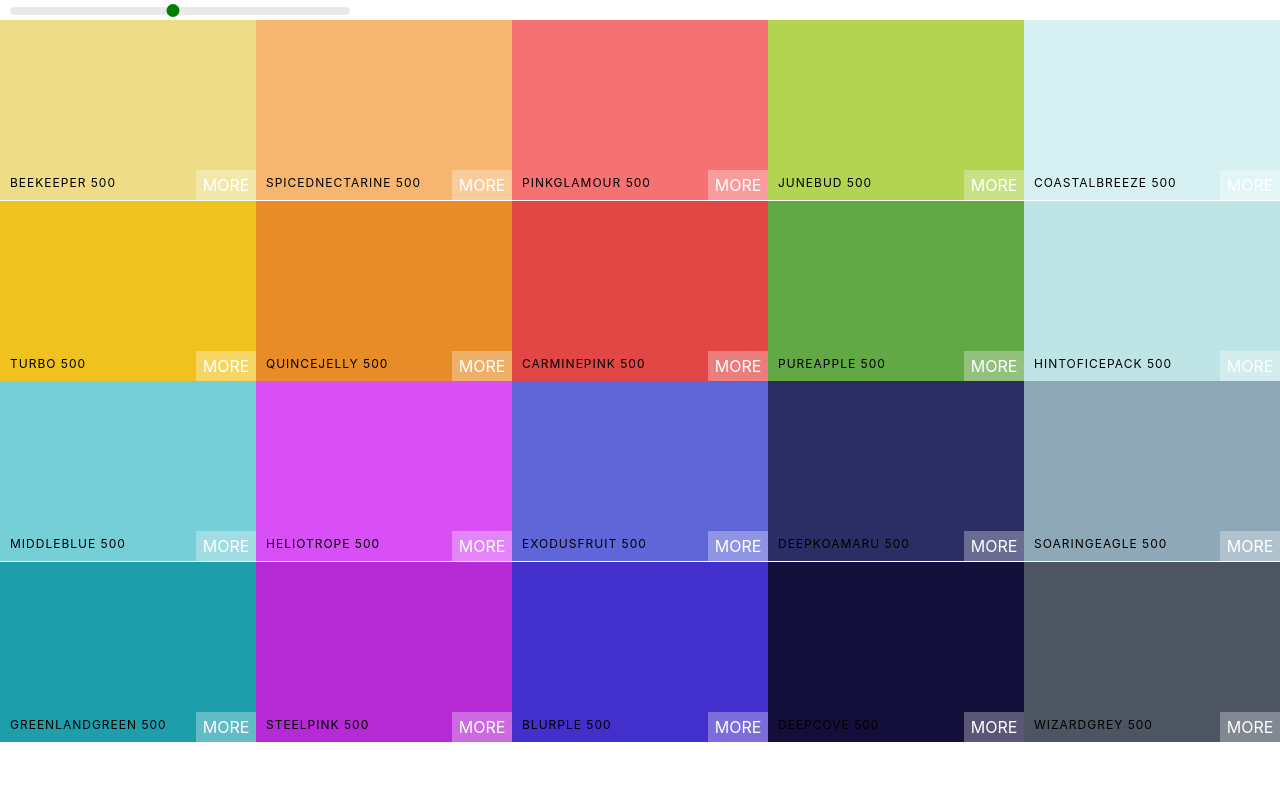
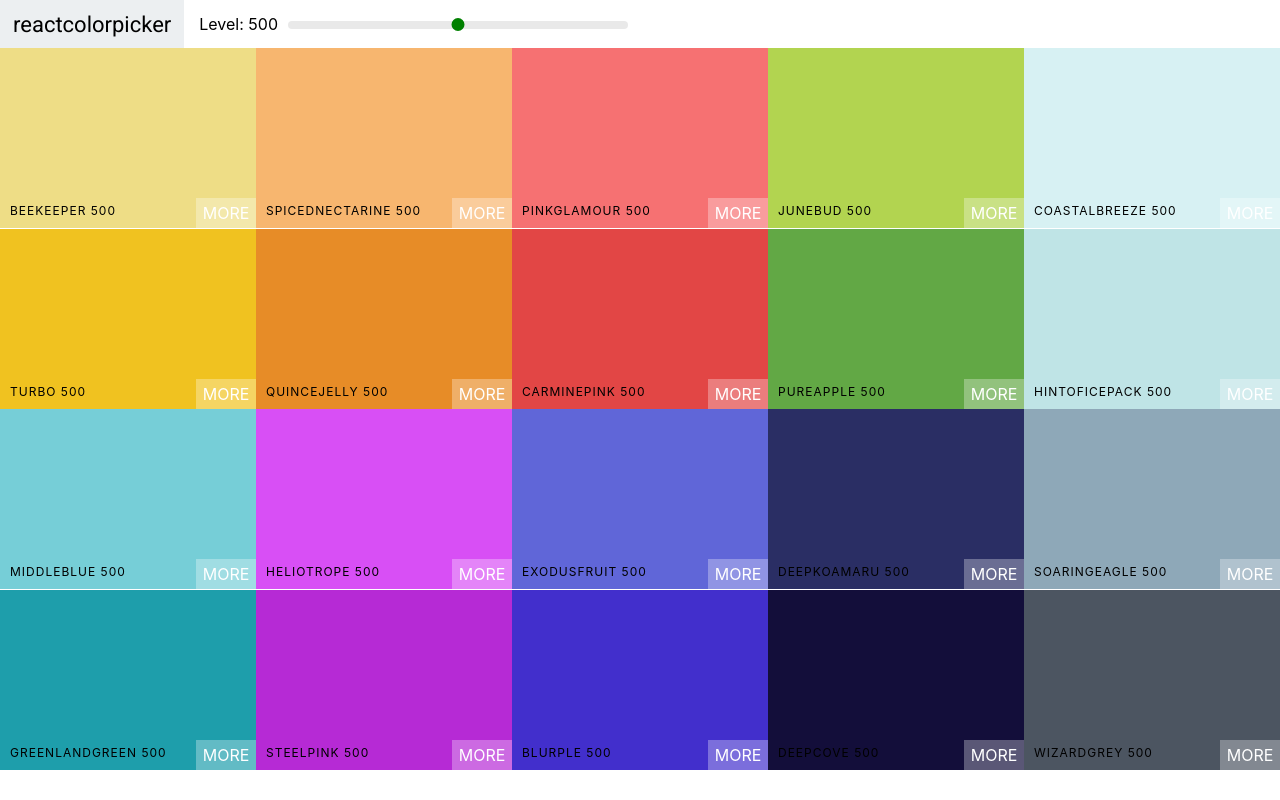
Before and after one commit to ctln12/react-color-app, a React (Create React App) app: page / in a window 1280 px wide. Built offline with nearby package versions, Linux system fonts and the light colour scheme.

Commit message:
Add Navbar and Font

```diff
--- a/public/index.html
+++ b/public/index.html
@@ -3,6 +3,7 @@
   <head>
     <meta charset="utf-8" />
     <link rel="icon" href="%PUBLIC_URL%/favicon.ico" />
+    <link href="https://fonts.googleapis.com/css?family=Roboto:100,400,500" rel="stylesheet" />
     <meta name="viewport" content="width=device-width, initial-scale=1" />
     <meta name="theme-color" content="#000000" />
     <meta
--- /dev/null
+++ b/src/Navbar.css
@@ -0,0 +1,46 @@
+.Navbar {
+  display: flex;
+  align-items: center;
+  justify-content: flex-start;
+  height: 6vh;
+}
+.logo {
+  margin-right: 15px;
+  padding: 0 13px;
+  font-size: 22px;
+  background-color: #eceff1;
+  font-family: Roboto;
+  height: 100%;
+  display: flex;
+  align-items: center;
+}
+
+.logo a {
+  text-decoration: none;
+  color: black;
+}
+
+.slider {
+  width: 340px;
+  margin: 0 10px;
+  display: inline-block;
+}
+
+.rc-slider-track {
+  background-color: transparent;
+}
+.rc-slider-rail {
+  height: 8px;
+}
+.rc-slider-handle,
+.rc-slider-handle:active,
+.rc-slider-handle:focus,
+.rc-slider-handle:hover {
+  background-color: green;
+  outline: none;
+  border: 2px solid green;
+  box-shadow: none;
+  width: 13px;
+  height: 13px;
+  margin-top: -3px;
+}
--- /dev/null
+++ b/src/Navbar.js
@@ -0,0 +1,30 @@
+import React, { Component } from "react";
+import Slider from "rc-slider";
+import "rc-slider/assets/index.css";
+import "./Navbar.css";
+
+class Navbar extends Component {
+  render() {
+    const { level, changeLevel } = this.props;
+    return (
+      <header className='Navbar'>
+        <div className='logo'>
+          <a href='#'>reactcolorpicker</a>
+        </div>
+        <div className='slider-container'>
+          <span>Level: {level}</span>
+          <div className='slider'>
+            <Slider
+              defaultValue={level}
+              min={100}
+              max={900}
+              step={100}
+              onAfterChange={changeLevel}
+            />
+          </div>
+        </div>
+      </header>
+    );
+  }
+}
+export default Navbar;
--- a/src/Palette.css
+++ b/src/Palette.css
@@ -4,29 +4,3 @@
 .Palette-colors {
   height: 90%;
 }
-
-.slider {
-  width: 340px;
-  margin: 0 10px;
-  display: inline-block;
-}
-
-.rc-slider-track {
-  background-color: transparent;
-}
-.rc-slider-rail {
-  height: 8px;
-}
-.rc-slider-handle,
-.rc-slider-handle:active,
-.rc-slider-handle:focus,
-.rc-slider-handle:hover {
-  background-color: green;
-  outline: none;
-  border: 2px solid green;
-  box-shadow: none;
-  width: 13px;
-  height: 13px;
-  margin-left: -7px;
-  margin-top: -3px;
-}
--- a/src/Palette.js
+++ b/src/Palette.js
@@ -1,7 +1,6 @@
 import React, { Component } from 'react';
 import ColorBox from './ColorBox';
-import Slider from "rc-slider";
-import "rc-slider/assets/index.css";
+import Navbar from "./Navbar";
 import './Palette.css';
 
 class Palette extends Component {
@@ -21,15 +20,7 @@
     ))
     return (
       <div className="Palette">
-        <div className='slider'>
-          <Slider
-            defaultValue={level}
-            min={100}
-            max={900}
-            step={100}
-            onAfterChange={this.changeLevel}
-          />
-        </div>
+        <Navbar level={level} changeLevel={this.changeLevel} />
         {/* Navbar goes here */}
         <div className="Palette-colors">
           {colorBoxes}
```
